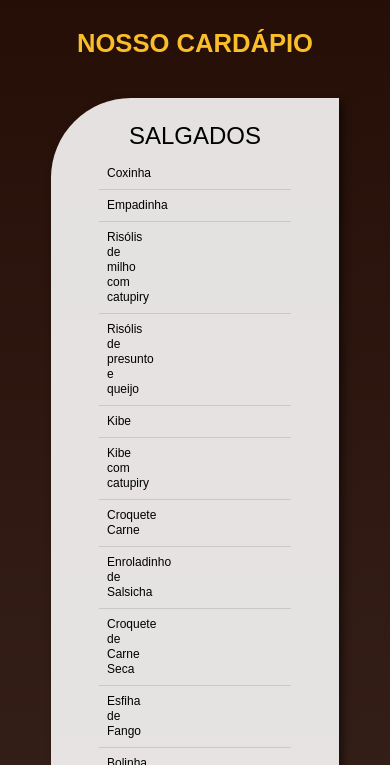
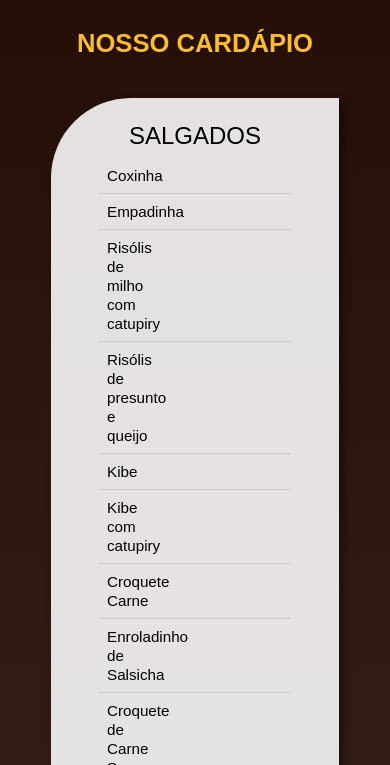
Before and after one commit to PabloTeixeiraDs/Encomendas, a plain HTML site: page index.html in a window 390 px wide. Shown: the part 79-844 px from the top of the page. Drawn offline with Linux system fonts and the light colour scheme.

Commit message:
Update card li

```diff
--- a/css/styles.css
+++ b/css/styles.css
@@ -340,7 +340,7 @@ footer {
     text-overflow: unset;   /* remove "..." */
     align-items: flex-start;
     line-height: 1.25;
-    font-size: 0.75rem;
+    font-size: 0.95rem;
     grid-template-columns: 1rem 1fr;
   }
 
```
